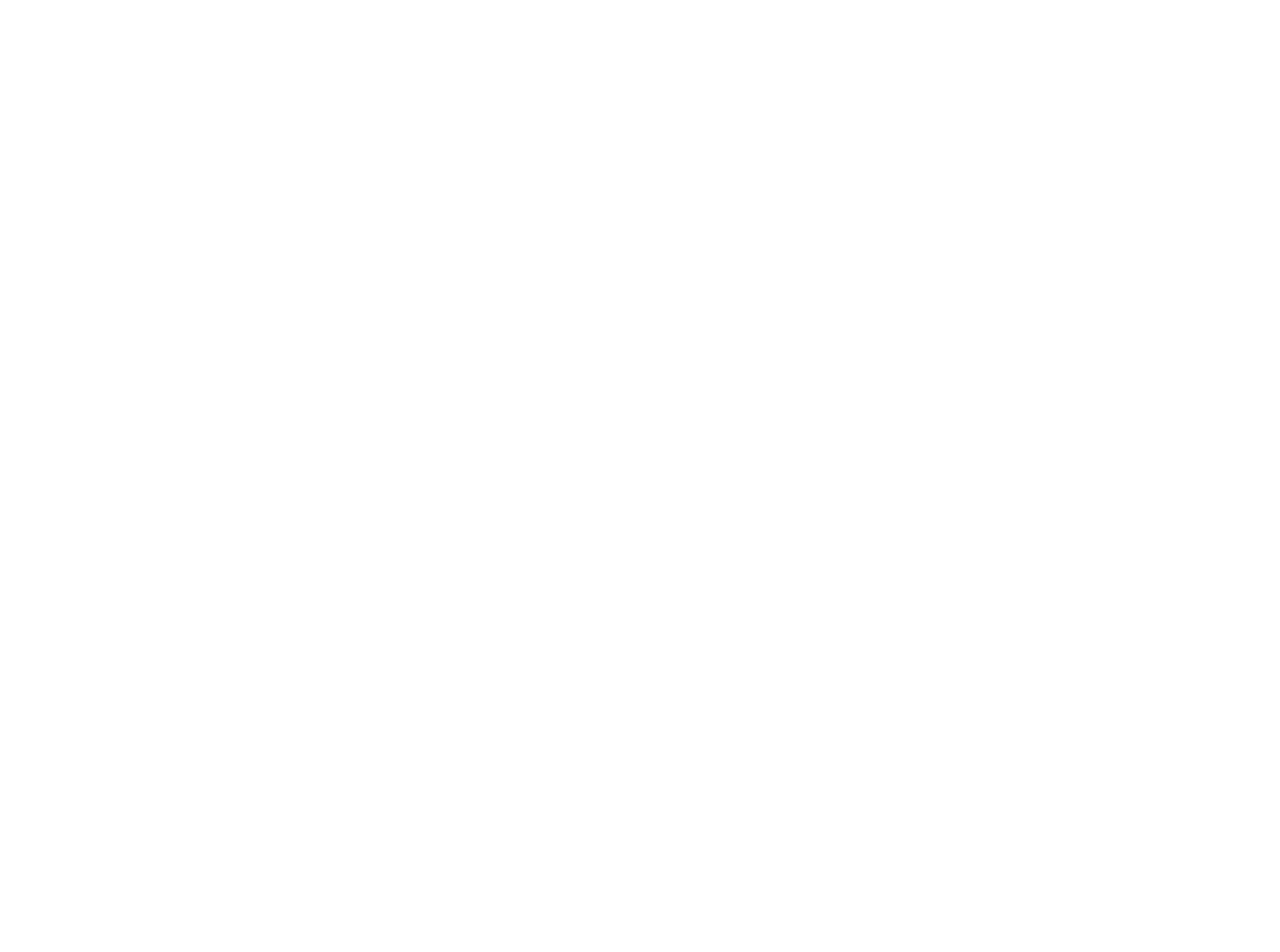
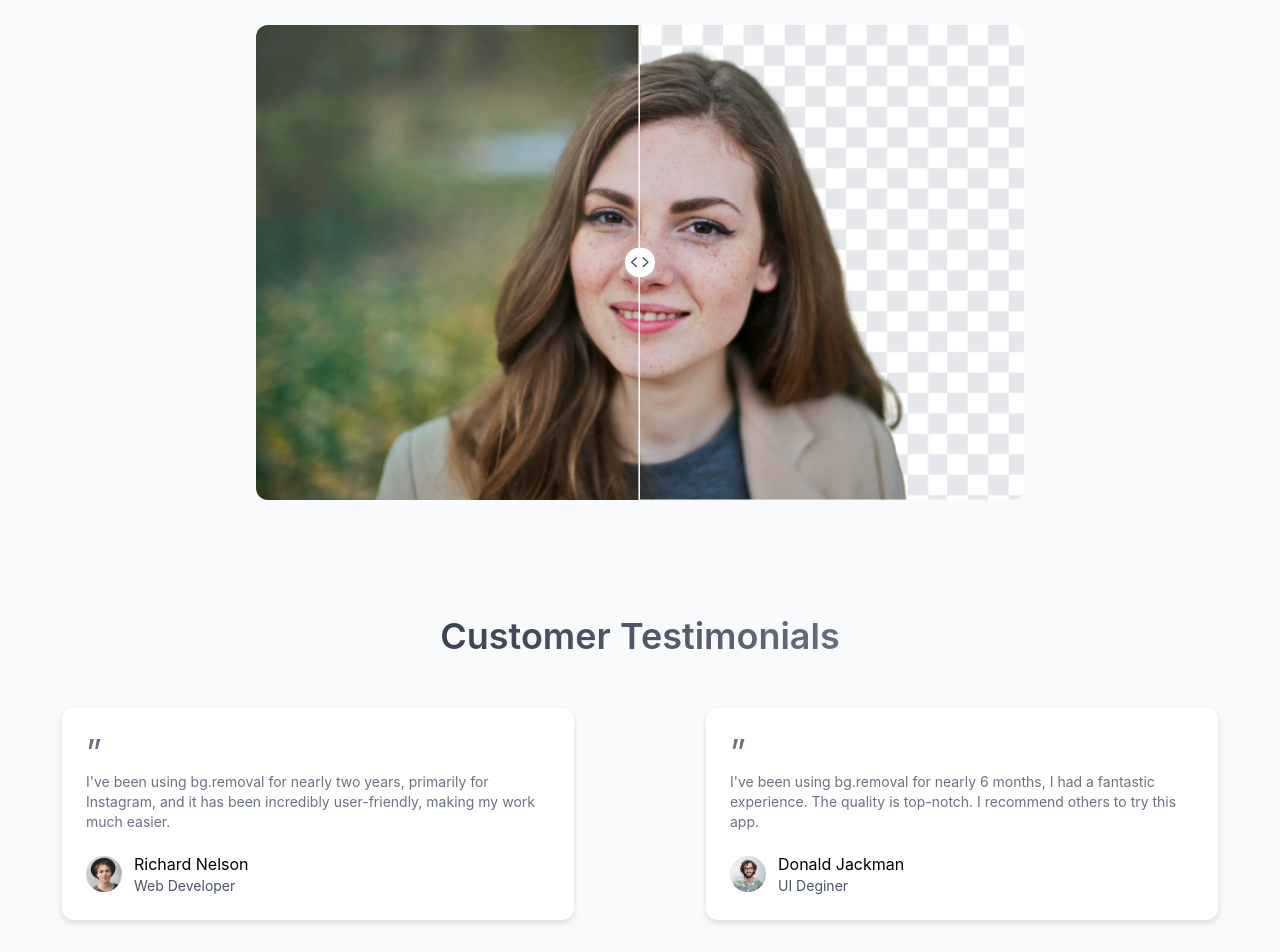
Before and after one commit to Muds1r/Bg-Removal, a React (Vite) app in the folder client/: page / in a window 1280 px wide. Shown: the part 1639-2591 px from the top of the page. Before the commit the page ends 1408 px from the top, so only its background shows below. Built offline with nearby package versions, Linux system fonts and the light colour scheme.

Commit message:
Made Testimonials,Bgslider

```diff
--- /dev/null
+++ b/client/src/components/BgSlider.jsx
@@ -0,0 +1,31 @@
+import React, { useState } from 'react'
+import { assets } from '../assets/assets'
+const BgSlider = () => {
+
+  const [sliderPosition, setSliderPosition] = useState(50)
+
+  const handleSliderChange = (e) => {
+    setSliderPosition(e.target.value)
+  }
+
+  return (
+    <div className='pb-10 md:py-20 mx-2'>
+      {/* Title */}
+      <h1 className='mb-12 sm:mb-20 text-center text-2xl md:text-3xl lg:text-4xl mt-4 font-semibold bg-gradient-to-r from-gray-900 to-gray-400 bg-clip-text text-transparent'>Remove Background With High <br /> Quality and Accuracy </h1>
+
+      <div className='relative w-full max-w-3xl overflow-hidden m-auto rounded-xl'>
+        {/* Background Image */}
+        <img src={assets.image_w_bg} style={{ clipPath: `inset(0 ${100.2 - sliderPosition}% 0 0)` }} />
+
+        {/* Froeground Image */}
+        <img className='absolute top-0 left-0 w-full h-full' src={assets.image_wo_bg} style={{ clipPath: `inset(0 0 0 ${sliderPosition}%)` }} />
+
+        {/* Sldier */}
+        <input className='absolute top-1/2 left-1/2 transform -translate-x-1/2 -translate-y-1/2 w-full z-10 slider' type="range" min={0} max={100} value={sliderPosition} onChange={handleSliderChange} />
+      </div>
+
+    </div>
+  )
+}
+
+export default BgSlider
--- /dev/null
+++ b/client/src/components/Testimonials.jsx
@@ -0,0 +1,29 @@
+import React from 'react'
+import { testimonialsData } from '../assets/assets'
+
+const Testimonials = () => {
+    return (
+        <div>
+            {/*Title */}
+            <h1 className=' py-5 text-center text-2xl md:text-3xl lg:text-4xl mt-4 font-semibold bg-gradient-to-r from-gray-900 to-gray-400 bg-clip-text text-transparent'>Customer Testimonials</h1>
+            <div className='grid grid-cols-1 md:grid-cols-2 gap-10 max-2-4xl mx-auto px-4 py-8'>
+                {testimonialsData.map((item, index) => (
+                    <div className='bg-white rounded-xl p-6 drop-shadow-md max-w-lg m-auto hover:scale-105 transition-all duration-700' key={index}>
+                        <p className='text-4xl text-gray-500'>”</p>
+                        <p className='text-sm text-gray-500'>{item.text}</p>
+                        <div className='flex items-center gap-3 mt-5'>
+                            <img className='w-9 rounded-full' src={item.image} alt="" />
+                            <div>
+                                <p>{item.author}</p>
+                                <p className='text-sm text-gray-600'>{item.jobTitle}</p>
+                            </div>
+                        </div>
+                    </div>
+
+                ))}
+            </div>
+        </div>
+    )
+}
+
+export default Testimonials
--- a/client/src/index.css
+++ b/client/src/index.css
@@ -1 +1,17 @@
 @import "tailwindcss";
+
+.slider {
+    -webkit-appearance: none;
+    height: 100%;
+    background: transparent;
+}
+
+.slider::-webkit-slider-thumb {
+    appearance: none;
+    width: 30px;
+    min-height: 30px;
+    background-image: url(/src/assets/slide_icon.svg);
+    background-position: center;
+    background-repeat: no-repeat;
+    background-size: cover;
+}
--- a/client/src/pages/Home.jsx
+++ b/client/src/pages/Home.jsx
@@ -1,12 +1,16 @@
 import React from 'react'
 import Header from '../components/Header'
 import Steps from '../components/Steps'
+import BgSlider from '../components/BgSlider'
+import Testimonials from '../components/Testimonials'
 
 const Home = () => {
   return (
     <div>
       <Header />
       <Steps />
+      <BgSlider />
+      <Testimonials />
     </div>
   )
 }
```
